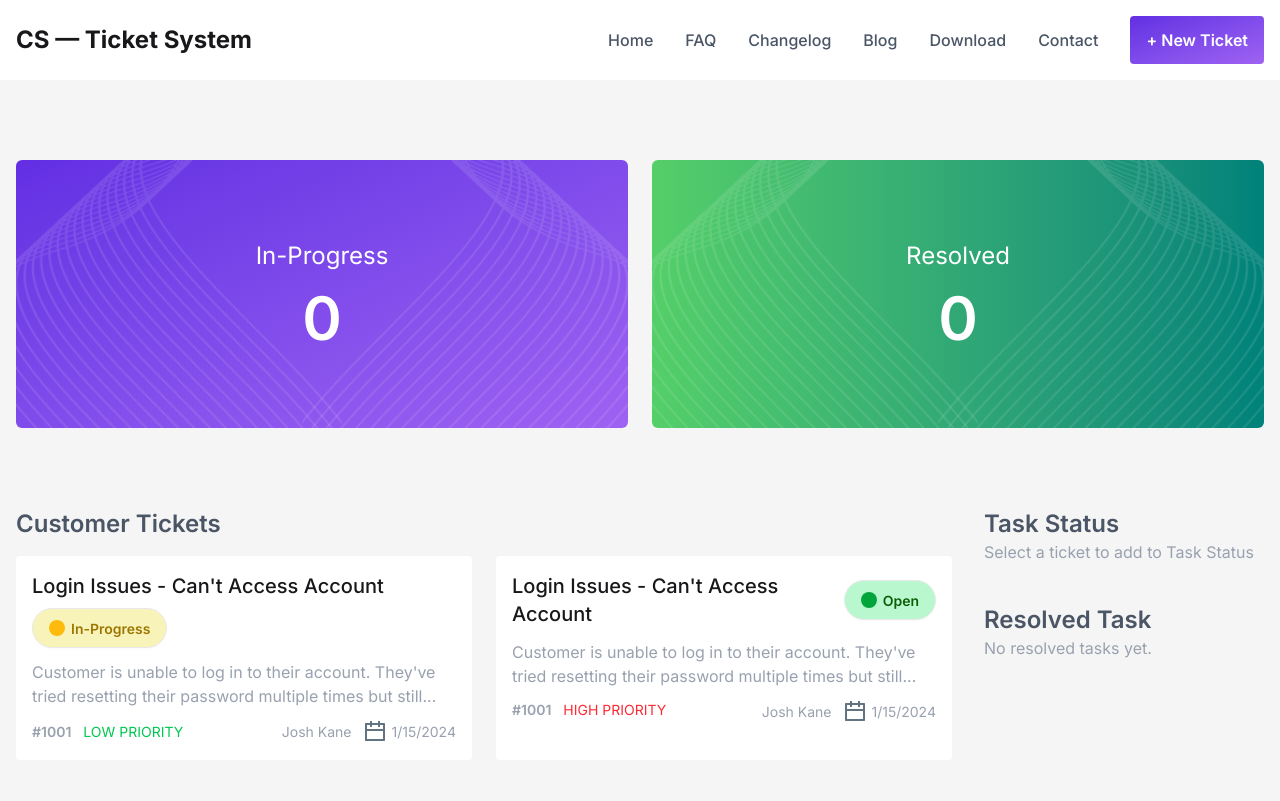
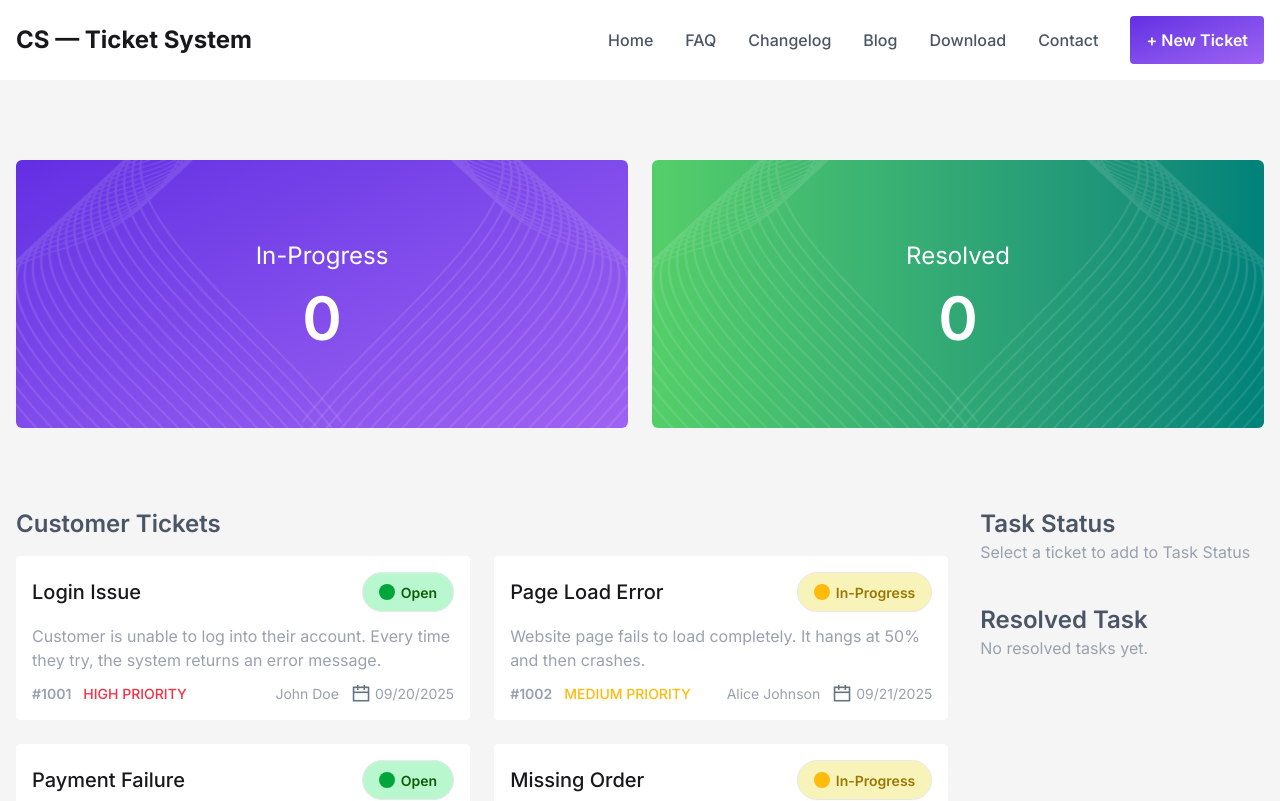
Before and after one commit to zubdotexe/cs-zone, a React (Vite) app: page / in a window 1280 px wide. Shown: the top 801 px of the page. Built offline with nearby package versions, Linux system fonts and the light colour scheme.

Commit message:
implemented dynamic issue data loading

```diff
--- a/src/App.jsx
+++ b/src/App.jsx
@@ -2,9 +2,18 @@ import Navbar from "./components/Navbar/Navbar";
 import Hero from "./components/Hero/Hero";
 import FooterInfo from "./components/Footer/FooterInfo";
 import Copyright from "./components/Footer/Copyright";
-import calendarIcon from "./assets/calendarIcon.png";
+
+import { Suspense } from "react";
+import Issues from "./Issues";
+
+const fetchData = async () => {
+    const res = await fetch("/issueData.json");
+    return res.json();
+};
 
 function App() {
+    const issuePromise = fetchData();
+
     return (
         <div className="bg-[#F5F5F5]">
             <header>
@@ -12,65 +21,20 @@ function App() {
                 <Hero></Hero>
             </header>
             <main>
-                <div className="flex flex-wrap-reverse gap-8 max-w-[1330px] mx-auto pb-20 px-10 lg:px-4">
-                    <div className="w-3/4 space-y-4">
+                {/* flex flex-wrap-reverse */}
+                <div className="grid grid-cols-1 lg:grid-cols-[2.3fr_.7fr] gap-8 max-w-[1330px] mx-auto pb-20 px-10 lg:px-4">
+                    {/* w-3/4 */}
+                    <div className="space-y-4">
                         <h1 className="font-semibold text-2xl text-gray-600">
                             Customer Tickets
                         </h1>
-                        <div className="grid grid-cols-1 lg:grid-cols-2 gap-6">
-                            <div className="p-4 space-y-3 rounded-sm bg-white hover:bg-gray-50">
-                                <div className="flex flex-wrap gap-2 justify-between items-center">
-                                    <h2 className="font-medium text-xl">
-                                        Login Issues - Can't Access Account
-                                    </h2>
-                                    <button className="btn bg-[#F8F3B9] text-[#9C7700] rounded-full">
-                                        <div className="w-4 h-4 bg-[#FEBB0C] rounded-full"></div>
-                                        In-Progress
-                                    </button>
-                                </div>
-                                <p className="text-gray-400">
-                                    Customer is unable to log in to their
-                                    account. They've tried resetting their
-                                    password multiple times but still...
-                                </p>
-                                <div className="flex justify-between items-center text-sm text-gray-400">
-                                    <div className="flex gap-3">
-                                        <span className="font-semibold">#1001</span>
-                                        <span className="text-green-500">LOW PRIORITY</span>
-                                    </div>
-                                    <div className="flex gap-3 items-center">
-                                        <span>Josh Kane</span>
-                                        <span className="flex items-center gap-1"><img src={calendarIcon} alt="Calendar icon" />1/15/2024</span>
-                                    </div>
-                                </div>
-                            </div>
-                            <div className="p-4 space-y-3 rounded-sm bg-white hover:bg-gray-50">
-                                <div className="flex justify-between items-center">
-                                    <h2 className="font-medium text-xl">
-                                        Login Issues - Can't Access Account
-                                    </h2>
-                                    <button className="btn bg-[#B9F8CF] text-[#0B5E06] rounded-full">
-                                        <div className="w-4 h-4 bg-[#02A53B] rounded-full"></div>
-                                        Open
-                                    </button>
-                                </div>
-                                <p className="text-gray-400">
-                                    Customer is unable to log in to their
-                                    account. They've tried resetting their
-                                    password multiple times but still...
-                                </p>
-                                <div className="flex justify-between text-sm text-gray-400">
-                                    <div className="flex gap-3">
-                                        <span className="font-semibold">#1001</span>
-                                        <span className="text-red-500">HIGH PRIORITY</span>
-                                    </div>
-                                    <div className="flex gap-3 items-center">
-                                        <span>Josh Kane</span>
-                                        <span className="flex items-center gap-1"><img src={calendarIcon} alt="Calendar icon" />1/15/2024</span>
-                                    </div>
-                                </div>
-                            </div>
-                        </div>
+                        <Suspense
+                            fallback={
+                                <span className="loading loading-spinner loading-xl"></span>
+                            }
+                        >
+                            <Issues issuePromise={issuePromise}></Issues>
+                        </Suspense>
                     </div>
                     <div className="flex-1 space-y-10">
                         <div>
--- /dev/null
+++ b/src/Issues.css
@@ -0,0 +1,29 @@
+.high-priority {
+    color: #F83044;
+}
+
+.med-priority {
+    color: #FEBB0C;
+}
+
+.low-priority {
+    color: #02A53B;
+}
+
+.statusOngoing {
+    background: #F8F3B9;
+    color: #9C7700;
+}
+
+.ongoingDot {
+    background: #FEBB0C;
+}
+
+.statusOpen {
+    background: #B9F8CF;
+    color: #0B5E06;
+}
+
+.openDot {
+    background: #02A53B;
+}
--- /dev/null
+++ b/src/Issues.jsx
@@ -0,0 +1,61 @@
+import { use } from "react";
+import calendarIcon from "./assets/calendarIcon.png";
+import "./Issues.css";
+
+export default function Issues({ issuePromise }) {
+    const issueData = use(issuePromise);
+    console.log(issueData);
+    return (
+        <div className="grid grid-cols-1 lg:grid-cols-2 gap-6">
+            {issueData.map((issue) => {
+                return (
+                    <>
+                        <div className="p-4 space-y-3 rounded-sm bg-white hover:bg-gray-50">
+                            <div className="flex flex-wrap gap-2 justify-between items-center">
+                                <h2 className="font-medium text-xl">
+                                    {issue.issue}
+                                </h2>
+                                <button className={`btn ${issue.status === "Open" ? "statusOpen" : "statusOngoing"} rounded-full`}>
+                                    <div className={`w-4 h-4 ${issue.status === "Open" ? "openDot" : "ongoingDot"} rounded-full`}></div>
+                                    {issue.status}
+                                </button>
+                            </div>
+                            <p className="text-gray-400">{issue.description}</p>
+                            <div className="flex flex-wrap gap-3 justify-between items-center text-sm text-gray-400">
+                                <div className="flex flex-wrap gap-3">
+                                    <span className="font-semibold">
+                                        {issue.id}
+                                    </span>
+                                    <span
+                                        className={`font-medium ${
+                                            issue.priority.startsWith("HIGH")
+                                                ? "high-priority"
+                                                : issue.priority.startsWith(
+                                                      "MEDIUM"
+                                                  )
+                                                ? "med-priority"
+                                                : "low-priority"
+                                        }`}
+                                    >
+                                        {issue.priority}
+                                    </span>
+                                </div>
+                                <div className="flex flex-wrap gap-3 items-center">
+                                    <span>{issue.customer_name}</span>
+                                    <span className="flex items-center gap-1">
+                                        <img
+                                            className="w-5"
+                                            src={calendarIcon}
+                                            alt="Calendar icon"
+                                        />
+                                        {issue.date}
+                                    </span>
+                                </div>
+                            </div>
+                        </div>
+                    </>
+                );
+            })}
+        </div>
+    );
+}
```
